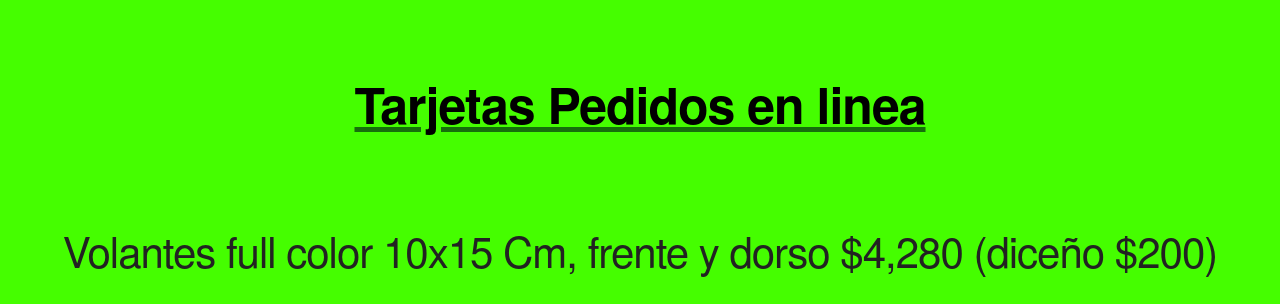
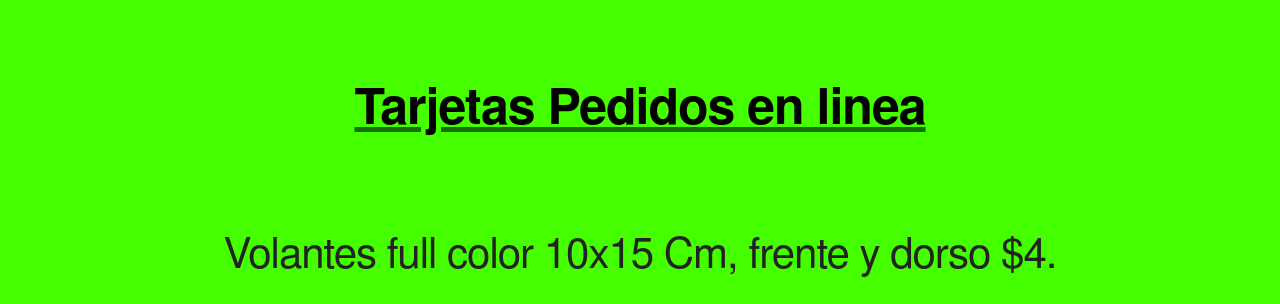
Before and after one commit to graficajocweb/volantes-joc, a plain HTML site: page modelo 2.html in a window 1280 px wide. Shown: the top 304 px of the page. Drawn offline with Linux system fonts and the light colour scheme.

Commit message:
Update modelo 2.html

```diff
--- a/modelo 2.html
+++ b/modelo 2.html
@@ -11,7 +11,7 @@
 		<div class="container"></div>
 		<div class="lista-products" class="container"></div>
 		<a href="index.html"> <h1 class="encabezado"><b>Tarjetas Pedidos en linea</b> </h1></a>
-		<h2>Volantes full color 10x15 Cm, frente y dorso $4,280 (diceño $200)</h2>
+		<h2>Volantes full color 10x15 Cm, frente y dorso $4.</h2>
 		<a href="https://docs.google.com/forms/d/1SV7Uh4C6C3IHC9wQtnb8Qo-iC3lH4cGxD5qU_5VtKus/edit" class="u-full-width button-primary button input agregar-carrito" data-id="1"> <h3>Modelo 2</h3>
 
 		<h5></h5>
```
